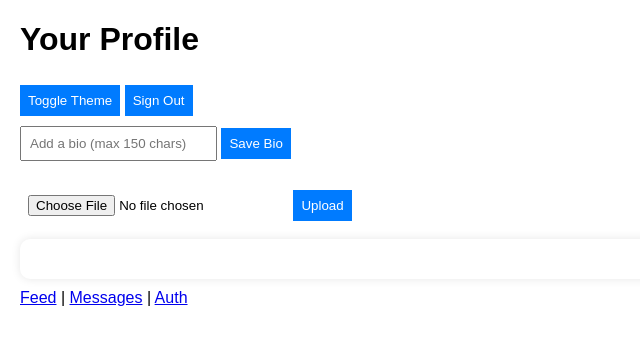
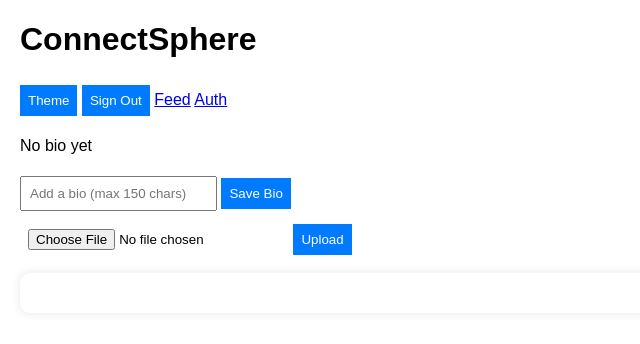
Before and after one commit to Restorationmichael4/Connectsphere-, a plain HTML site: page profile.html in a window 1280 px wide. Shown: the whole page, without its empty margins (0-640 px from the left). Drawn offline with Linux system fonts and the light colour scheme.

Commit message:
Update profile.html

```diff
--- a/profile.html
+++ b/profile.html
@@ -2,24 +2,35 @@
 <html lang="en">
 <head>
   <meta charset="UTF-8">
+  <meta name="viewport" content="width=device-width, initial-scale=1.0">
   <title>Profile - ConnectSphere</title>
   <link rel="stylesheet" href="style.css">
 </head>
 <body>
-  <h1>Your Profile</h1>
-  <button onclick="toggleTheme()">Toggle Theme</button>
+  <header>
+    <h1>ConnectSphere</h1>
+    <nav>
+      <button onclick="toggleTheme()">Theme</button>
       <button onclick="signOut()">Sign Out</button>
-  <div id="userStatus"></div>
+      <a href="index.html">Feed</a>
+      <a href="auth.html">Auth</a>
+    </nav>
+  </header>
+  <main>
+    <section id="profile">
+      <div class="profile-header">
+        <p id="bioDisplay">No bio yet</p>
         <input id="bioInput" type="text" placeholder="Add a bio (max 150 chars)">
         <button onclick="updateBio()">Save Bio</button>
-  <p id="bioDisplay"></p>
+      </div>
+      <div class="post-form">
         <input id="profileMediaInput" type="file" accept="image/*,video/*">
         <button onclick="uploadMedia()">Upload</button>
+      </div>
       <div id="mediaGrid" class="grid"></div>
-
-  <div id="notifications"></div>
-  <a href="index.html">Feed</a> | <a href="messages.html">Messages</a> | <a href="auth.html">Auth</a>
-
+    </section>
+    <div id="debug" class="debug"></div>
+  </main>
   <script type="module">
     import { initializeApp } from "https://www.gstatic.com/firebasejs/11.5.0/firebase-app.js";
     import { getFirestore, collection, addDoc, onSnapshot, query, orderBy, setDoc, doc } from "https://www.gstatic.com/firebasejs/11.5.0/firebase-firestore.js";
@@ -46,7 +57,7 @@
     window.onSnapshot = onSnapshot;
     window.query = query;
     window.orderBy = orderBy;
-    window.setDoc = setDoc; // Fixed: Make setDoc global
+    window.setDoc = setDoc;
     window.doc = doc;
     window.onAuthStateChanged = onAuthStateChanged;
     window.signOut = signOut;
```
Lines whose indentation alone changed are shown as unchanged.
